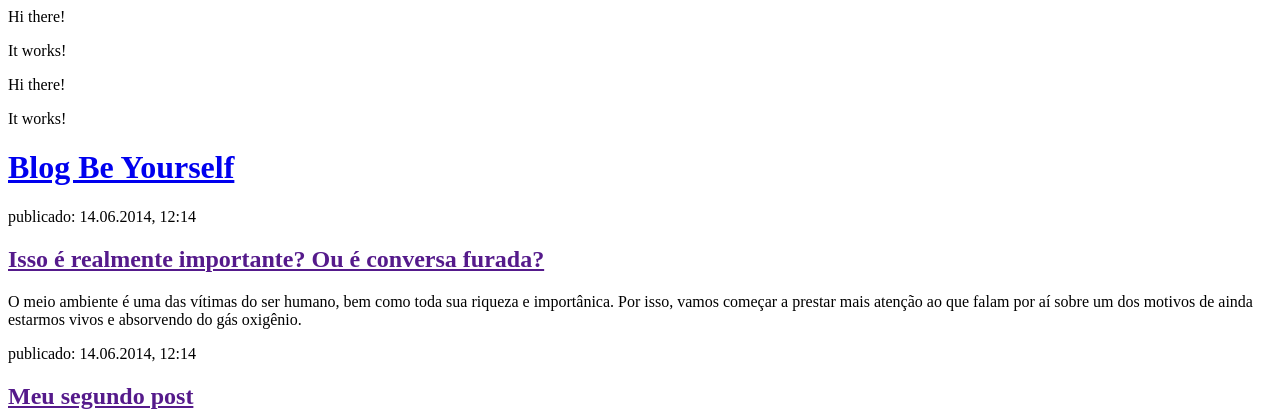
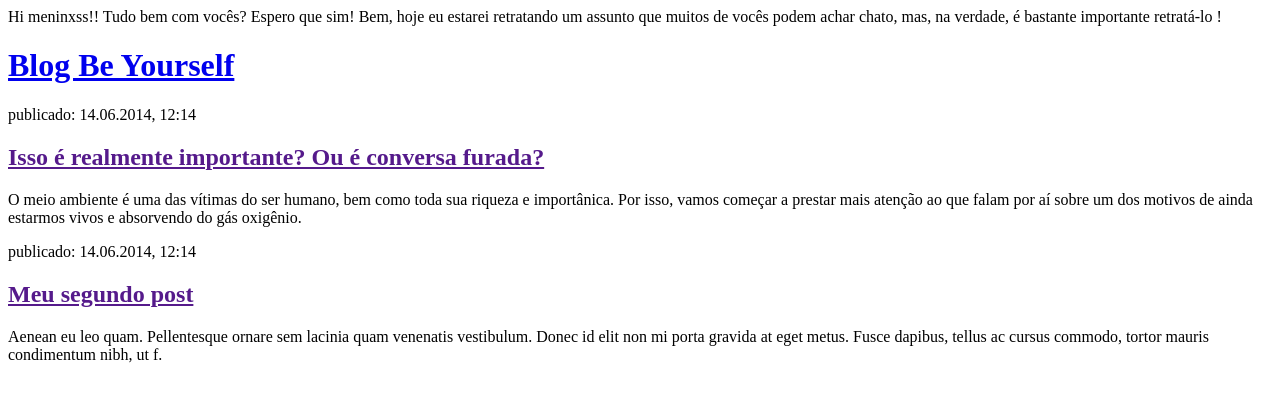
Before and after one commit to amandacolaco/my-first-blog, a Django app: page / in a window 1280 px wide. Shown: the top 420 px of the page. Run offline with Django 3.2, Linux system fonts and the light colour scheme.

Commit message:
modificações do site

```diff
--- a/blog/templates/blog/post_list.html
+++ b/blog/templates/blog/post_list.html
@@ -1,17 +1,11 @@
-<html>
-<body>
-    <p>Hi there!</p>
-    <p>It works!</p>
-</body>
-</html>
 
 <html>
     <head>
-        <title>Ola's blog</title>
+        <title>Be Yourself</title>
     </head>
     <body>
-        <p>Hi there!</p>
-        <p>It works!</p>
+        <p>Hi meninxss!! Tudo bem com vocês? Espero que sim! Bem, hoje eu estarei retratando um assunto que muitos de vocês podem achar chato, mas, na verdade, é bastante importante retratá-lo   !</p>
+
     </body>
 </html>
 
```
